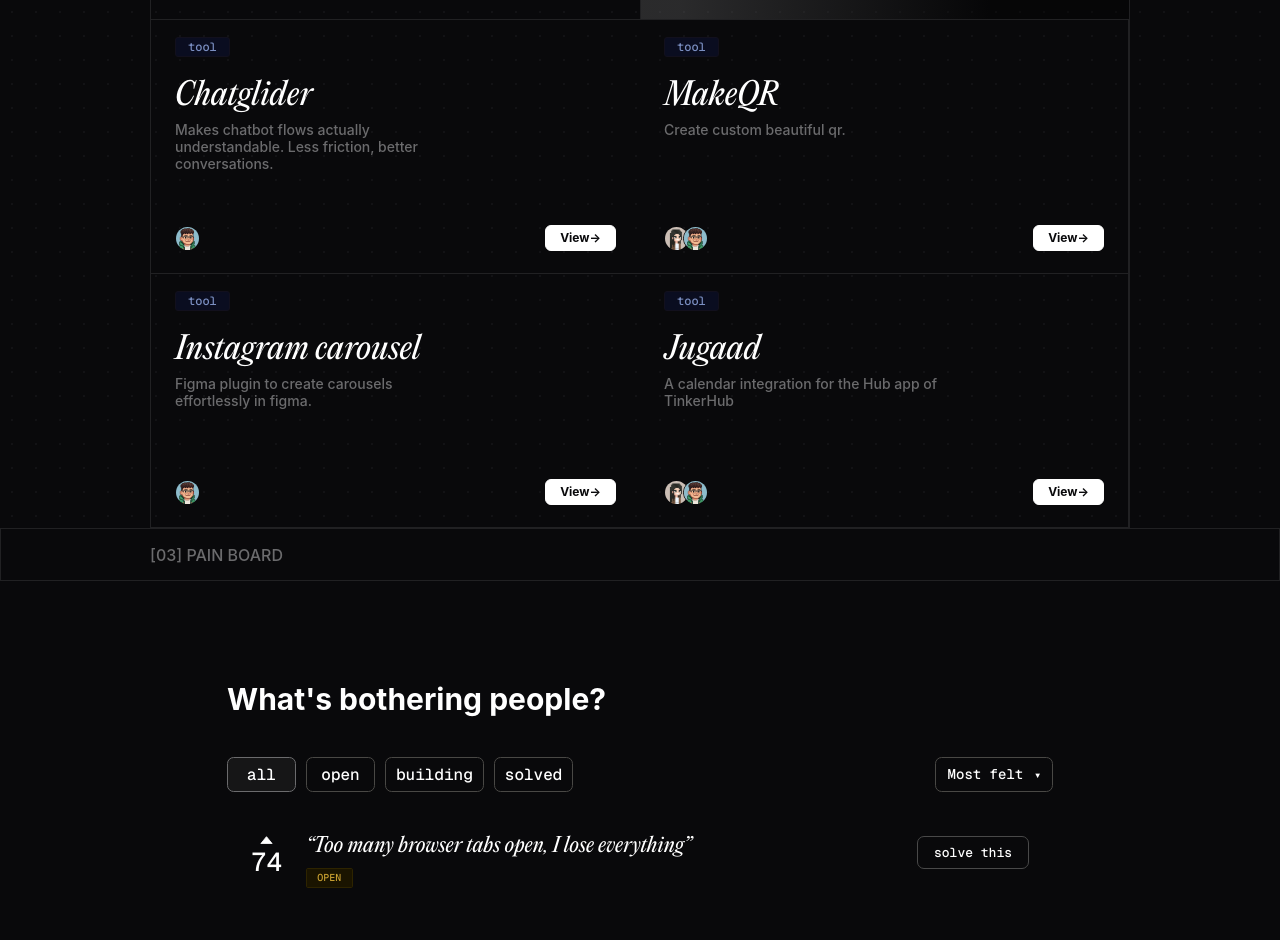
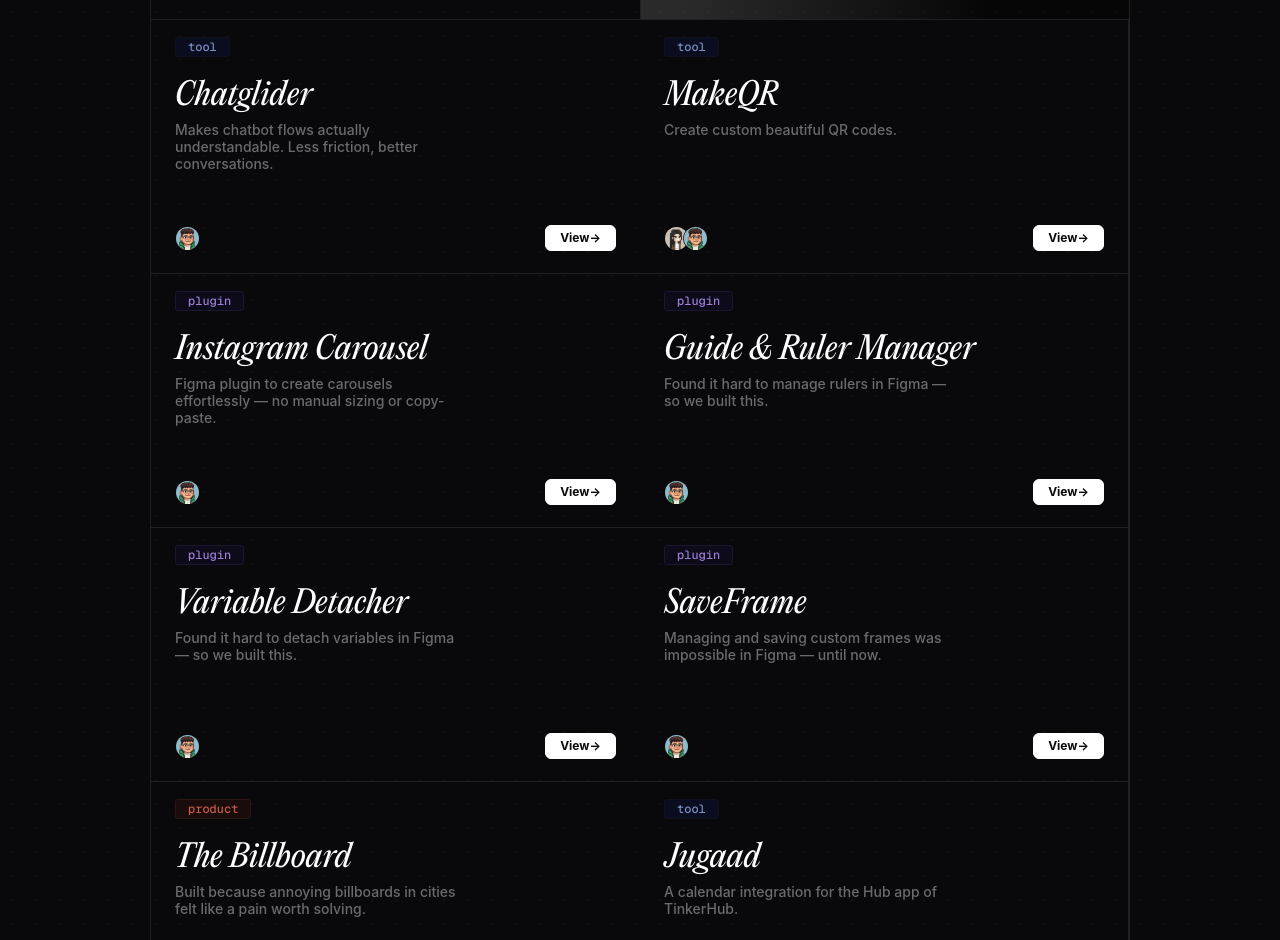
Before and after one commit to Habeeb00/ark, a React (Vite) app: page / in a window 1280 px wide. Shown: the part 1860-2800 px from the top of the page. Built offline with nearby package versions, Linux system fonts and the light colour scheme; a web font is replaced by a local one.

Commit message:
feat: add links to existing products and add 4 new Figma plugins + The Billboard; add plugin tag style; update Instagram link

```diff
--- a/css/styles.css
+++ b/css/styles.css
@@ -81,6 +81,10 @@
   --product-bg: #1a0c0a;
   --product-border: #2a1714;
   --product-text: #c85a4b;
+
+  --plugin-bg: #0d0a1a;
+  --plugin-border: #1e1530;
+  --plugin-text: #9d7fd4;
 
   --font-satoshi: 'Satoshi', -apple-system, BlinkMacSystemFont, sans-serif;
   --font-editorial: 'PP Editorial New', Georgia, serif;
@@ -673,6 +677,12 @@
   color: var(--product-text);
 }
 
+.card__tag--plugin {
+  background-color: var(--plugin-bg);
+  border-color: var(--plugin-border);
+  color: var(--plugin-text);
+}
+
 .card__usage {
   font-family: var(--font-satoshi);
   font-weight: 500;
--- a/src/components/Buttons.jsx
+++ b/src/components/Buttons.jsx
@@ -1,8 +1,13 @@
 import React from 'react';
 
 export function ViewButton({ href = '#' }) {
+  const isExternal = href && href !== '#';
   return (
-    <a href={href} className="card__view-btn">
+    <a
+      href={href}
+      className="card__view-btn"
+      {...(isExternal ? { target: '_blank', rel: 'noopener noreferrer' } : {})}
+    >
       View <span className="arrow">→</span>
     </a>
   );
--- a/src/data/constants.js
+++ b/src/data/constants.js
@@ -11,6 +11,7 @@
     description: 'Organise all your links across multiple workspaces.',
     usage: 'Used by many',
     builders: [BUILDERS.aravind, BUILDERS.habeeb],
+    href: 'https://linkspaces.me/',
     large: true,
   },
   {
@@ -24,21 +25,55 @@
     id: 3,
     type: 'tool',
     title: 'MakeQR',
-    description: 'Create custom beautiful qr.',
+    description: 'Create custom beautiful QR codes.',
     builders: [BUILDERS.aravind, BUILDERS.habeeb],
+    href: 'https://www.makeqr.site/',
   },
   {
     id: 4,
-    type: 'tool',
-    title: 'Instagram carousel',
-    description: 'Figma plugin to create carousels effortlessly in figma.',
+    type: 'plugin',
+    title: 'Instagram Carousel',
+    description: 'Figma plugin to create carousels effortlessly — no manual sizing or copy-paste.',
     builders: [BUILDERS.habeeb],
+    href: 'https://www.figma.com/community/plugin/1513044148483173528',
   },
   {
     id: 5,
+    type: 'plugin',
+    title: 'Guide & Ruler Manager',
+    description: 'Found it hard to manage rulers in Figma — so we built this.',
+    builders: [BUILDERS.habeeb],
+    href: 'https://www.figma.com/community/plugin/1554522426584190886',
+  },
+  {
+    id: 6,
+    type: 'plugin',
+    title: 'Variable Detacher',
+    description: 'Found it hard to detach variables in Figma — so we built this.',
+    builders: [BUILDERS.habeeb],
+    href: 'https://www.figma.com/community/plugin/1512513514263053398',
+  },
+  {
+    id: 7,
+    type: 'plugin',
+    title: 'SaveFrame',
+    description: 'Managing and saving custom frames was impossible in Figma — until now.',
+    builders: [BUILDERS.habeeb],
+    href: 'https://www.figma.com/community/plugin/1500778509486639308',
+  },
+  {
+    id: 8,
+    type: 'product',
+    title: 'The Billboard',
+    description: 'Built because annoying billboards in cities felt like a pain worth solving.',
+    builders: [BUILDERS.aravind, BUILDERS.habeeb],
+    href: 'https://thebillboard.site',
+  },
+  {
+    id: 9,
     type: 'tool',
     title: 'Jugaad',
-    description: 'A calendar integration for the Hub app of TinkerHub',
+    description: 'A calendar integration for the Hub app of TinkerHub.',
     builders: [BUILDERS.aravind, BUILDERS.habeeb],
   },
 ];
--- a/src/sections/Footer.jsx
+++ b/src/sections/Footer.jsx
@@ -19,7 +19,7 @@
             </a>
           </div>
           <div className="footer__socials">
-            <a href="#" className="footer__social-btn" aria-label="Instagram">
+            <a href="https://www.instagram.com/arklab.co/" target="_blank" rel="noopener noreferrer" className="footer__social-btn" aria-label="Instagram">
               <img src="assets/instagram.svg" alt="Instagram" />
             </a>
             <a href="#" className="footer__social-btn" aria-label="LinkedIn">
```
